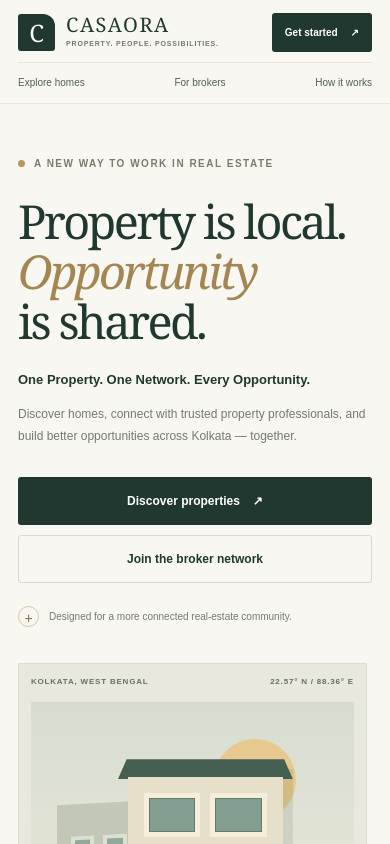
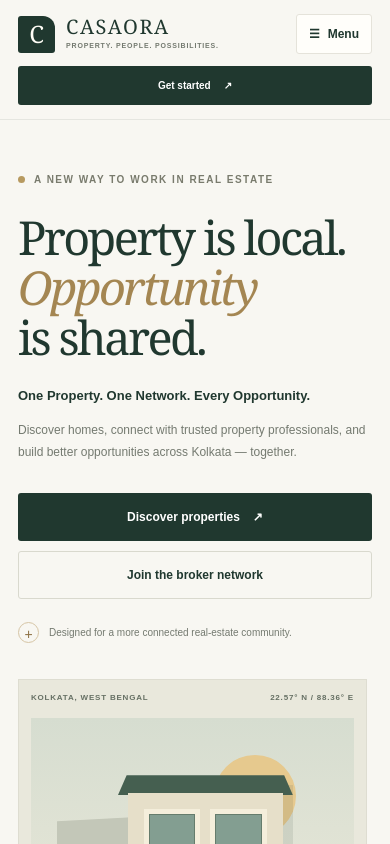
Before and after one commit to XEvil009/casaora, a Next.js app: page / in a window 390 px wide. Shown: the top 844 px of the page. Built offline with nearby package versions, Linux system fonts and the light colour scheme.

Commit message:
feat: add shared responsive navigation

```diff
--- a/src/app/globals.css
+++ b/src/app/globals.css
@@ -1159,3 +1159,75 @@
     animation-iteration-count: 1 !important;
   }
 }
+
+/* Day 3: Shared responsive navigation */
+.menu-toggle {
+  display: none;
+  align-items: center;
+  justify-content: center;
+  gap: 8px;
+  min-height: 40px;
+  padding: 0 12px;
+  border: 1px solid var(--line);
+  border-radius: 3px;
+  background: var(--paper);
+  color: var(--forest);
+  font: inherit;
+  font-size: 12px;
+  font-weight: 700;
+  cursor: pointer;
+}
+
+.menu-toggle:focus-visible {
+  outline: 3px solid var(--gold);
+  outline-offset: 4px;
+}
+
+@media (max-width: 680px) {
+  .nav-shell {
+    display: grid;
+    grid-template-columns: minmax(0, 1fr) auto;
+    gap: 12px;
+    padding-block: 14px;
+  }
+
+  .brand {
+    grid-column: 1;
+    grid-row: 1;
+    min-width: 0;
+  }
+
+  .menu-toggle {
+    display: inline-flex;
+    grid-column: 2;
+    grid-row: 1;
+  }
+
+  .nav-cta {
+    grid-column: 1 / -1;
+    grid-row: 2;
+    width: 100%;
+  }
+
+  .main-nav {
+    display: none;
+    grid-column: 1 / -1;
+    grid-row: 3;
+    width: 100%;
+    padding-top: 8px;
+    border-top: 1px solid var(--line);
+  }
+
+  .main-nav.is-open {
+    display: flex;
+    flex-direction: column;
+    align-items: stretch;
+    gap: 0;
+  }
+
+  .main-nav.is-open a {
+    padding: 14px 4px;
+    border-bottom: 1px solid var(--line);
+    font-size: 13px;
+  }
+}
--- a/src/app/page.tsx
+++ b/src/app/page.tsx
@@ -1,3 +1,4 @@
+import SiteHeader from "@/components/site-header";
 const properties = [
   {
     type: "FOR SALE",
@@ -58,29 +59,7 @@
 export default function Home() {
   return (
     <main>
-      <header className="site-header">
-        <div className="container nav-shell">
-          <a className="brand" href="#home" aria-label="CASAORA home">
-            <span className="brand-mark" aria-hidden="true">
-              C
-            </span>
-            <span className="brand-copy">
-              <span className="brand-name">CASAORA</span>
-              <span className="brand-caption">PROPERTY. PEOPLE. POSSIBILITIES.</span>
-            </span>
-          </a>
-
-          <nav className="main-nav" aria-label="Main navigation">
-            <a href="#discover">Explore homes</a>
-            <a href="#broker">For brokers</a>
-            <a href="#how-it-works">How it works</a>
-          </nav>
-
-          <a className="button button-dark nav-cta" href="#get-started">
-            Get started <span aria-hidden="true">↗</span>
-          </a>
-        </div>
-      </header>
+      <SiteHeader />
 
       <section className="hero" id="home">
         <div className="container hero-grid">
--- /dev/null
+++ b/src/components/site-header.tsx
@@ -0,0 +1,76 @@
+"use client";
+
+import { useState } from "react";
+
+const navigationLinks = [
+  { href: "#discover", label: "Explore homes" },
+  { href: "#broker", label: "For brokers" },
+  { href: "#how-it-works", label: "How it works" },
+];
+
+export default function SiteHeader() {
+  const [menuOpen, setMenuOpen] = useState(false);
+
+  function closeMenu() {
+    setMenuOpen(false);
+  }
+
+  return (
+    <header className="site-header">
+      <div className="container nav-shell">
+        <a
+          className="brand"
+          href="#home"
+          aria-label="CASAORA home"
+          onClick={closeMenu}
+        >
+          <span className="brand-mark" aria-hidden="true">
+            C
+          </span>
+          <span className="brand-copy">
+            <span className="brand-name">CASAORA</span>
+            <span className="brand-caption">
+              PROPERTY. PEOPLE. POSSIBILITIES.
+            </span>
+          </span>
+        </a>
+
+        <nav
+          className={`main-nav${menuOpen ? " is-open" : ""}`}
+          id="primary-navigation"
+          aria-label="Main navigation"
+        >
+          {navigationLinks.map((link) => (
+            <a
+              href={link.href}
+              key={link.href}
+              onClick={closeMenu}
+            >
+              {link.label}
+            </a>
+          ))}
+        </nav>
+
+        <a
+          className="button button-dark nav-cta"
+          href="#get-started"
+          onClick={closeMenu}
+        >
+          Get started <span aria-hidden="true">↗</span>
+        </a>
+
+        <button
+          className="menu-toggle"
+          type="button"
+          aria-controls="primary-navigation"
+          aria-expanded={menuOpen}
+          aria-label={menuOpen ? "Close navigation menu" : "Open navigation menu"}
+          onClick={() => setMenuOpen((open) => !open)}
+        >
+          <span aria-hidden="true">{menuOpen ? "✕" : "☰"}</span>
+          <span>{menuOpen ? "Close" : "Menu"}</span>
+        </button>
+      </div>
+    </header>
+  );
+}
```
